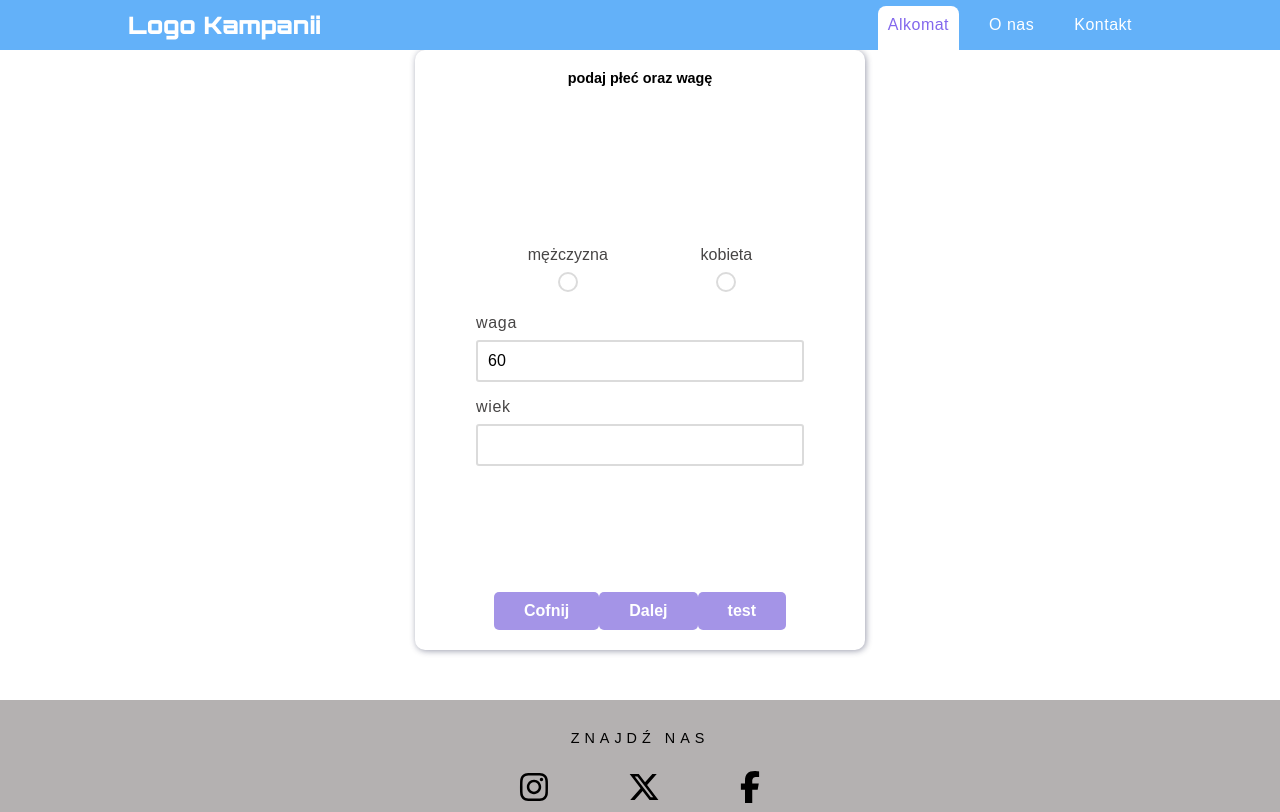
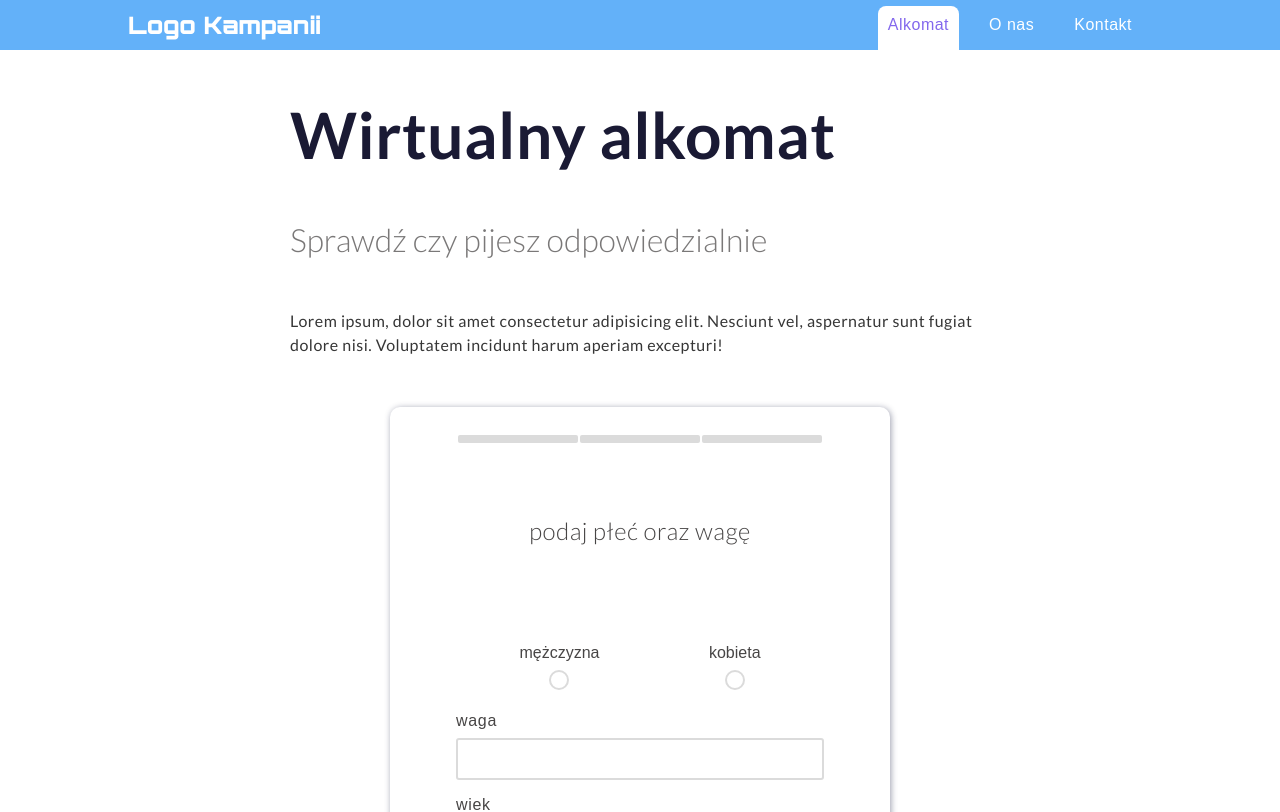
Before and after one commit to wojank/virtual-breathalyzer-app, a Vue app: page /calculator in a window 1280 px wide. Shown: the top 812 px of the page. Built offline with nearby package versions, Linux system fonts and the light colour scheme.

Commit message:
13th, updated styles for CalculatorView component and created progress-bar

```diff
--- a/src/assets/scss/_common.scss
+++ b/src/assets/scss/_common.scss
@@ -1,8 +1,4 @@
 body {
-	// display: flex;
-	// flex-direction: column;
-	// align-items: center;
-	// justify-content: center;
 	min-height: 100vh;
 }
 
--- a/src/assets/scss/components/first-step.scss
+++ b/src/assets/scss/components/first-step.scss
@@ -1,33 +1,34 @@
-.container {
-	display: flex;
-	flex-direction: column;
-	align-items: center;
-	justify-content: space-between;
-	// background-color: green;
-	width: clamp(400px, 450px, 500px);
-	border-radius: 10px;
-	padding: 20px;
-	// border: 1px solid rgb(192, 192, 192);
-	box-shadow: 1px 1px 6px 0px rgba(145, 147, 165, 0.9);
-	height: 600px;
-	margin: 0 auto;
-}
+// .container {
+// 	display: flex;
+// 	flex-direction: column;
+// 	align-items: center;
+// 	justify-content: space-between;
+// 	background-color: green;
+// 	// width: clamp(400px, 450px, 500px);
+// 	width: 500px;
+// 	border-radius: 10px;
+// 	padding: 20px;
+// 	// border: 1px solid rgb(192, 192, 192);
+// 	box-shadow: 1px 1px 6px 0px rgba(145, 147, 165, 0.9);
+// 	height: 600px;
+// 	margin: 0 auto;
+// }
 
-.controls {
-	width: 100%;
-	display: flex;
-	align-items: center;
-	justify-content: space-evenly;
-}
+// .controls {
+// 	width: 100%;
+// 	display: flex;
+// 	align-items: center;
+// 	justify-content: space-evenly;
+// }
 
 .title {
-	margin: 0 0 50px 0;
-	font-family: sans-serif;
+	margin: 0 0 30px 0;
+	font-family: 'Lato', sans-serif;
 	// text-transform: uppercase;
-	font-size: 0.9rem;
-	font-weight: 700;
-	// letter-spacing: 0.8px;
-	color: rgb(0, 0, 0);
+	font-size: 1.5rem;
+	font-weight: 300;
+	letter-spacing: 0.5px;
+	color: rgb(71, 69, 69);
 	// background-color: pink;
 }
 
--- /dev/null
+++ b/src/assets/scss/views/calculator-view.scss
@@ -0,0 +1,70 @@
+.x {
+	display: flex;
+	flex-direction: column;
+	width: 700px;
+	// background-color: pink;
+	margin: 0 auto;
+	font-family: 'Lato', sans-serif;
+}
+
+.container {
+	display: flex;
+	flex-direction: column;
+	align-items: center;
+	justify-content: space-between;
+	// background-color: green;
+	// width: clamp(400px, 450px, 500px);
+	width: 500px;
+	border-radius: 10px;
+	padding: 20px;
+	// border: 1px solid rgb(192, 192, 192);
+	box-shadow: 1px 1px 6px 0px rgba(145, 147, 165, 0.9);
+	height: 600px;
+	margin: 0 auto;
+}
+.controls {
+	width: 100%;
+	display: flex;
+	align-items: center;
+	justify-content: space-evenly;
+}
+// dla tych paragrafów i headerów będzie mixin
+.x__title {
+	font-size: 4rem;
+	margin: 50px 0;
+	line-height: 1.1;
+	letter-spacing: 0.5px;
+	color: rgb(26, 26, 52);
+}
+
+.x__subtitle {
+	font-weight: 300;
+	margin-bottom: 50px;
+	font-size: 2rem;
+	color: rgb(122, 120, 120);
+}
+
+.x__description {
+	line-height: 1.5;
+	margin-bottom: 50px;
+	color: rgb(54, 54, 54);
+	letter-spacing: 0.5px;
+}
+
+.progres-bar {
+	// width: 80%;
+	// text-align: center;
+	margin: 0 auto;
+}
+.bar {
+	display: inline-block;
+	background-color: rgb(219, 219, 219);
+	width: 120px;
+	height: 8px;
+	margin: 0 1px;
+	border-radius: 2px;
+}
+
+.aktiv {
+	background-color: var(--secondary);
+}
--- a/src/assets/scss/views/contact-view.scss
+++ b/src/assets/scss/views/contact-view.scss
@@ -7,7 +7,7 @@
 	width: 700px;
 	font-family: 'Lato', sans-serif;
 
-	// background-color: pink;
+	background-color: pink;
 	margin: 0 auto;
 	// text-align: center;
 
--- a/src/components/FirstStep.vue
+++ b/src/components/FirstStep.vue
@@ -2,12 +2,16 @@
 import { ref } from 'vue';
 // import type { Ref } from 'vue';
 
-const receivedGender = ref('');
-const receivedWeight = ref(60);
+const receivedGender = ref<string>('');
+const receivedWeight = ref<number | undefined>();
 
 // const emit = defineEmits(['firstStepData', 'secondStepData']);
 const emit = defineEmits<{
-	(e: 'firstStepData', receivedGender: string, receivedWeight: number): void;
+	(
+		e: 'firstStepData',
+		receivedGender: string,
+		receivedWeight: number | undefined
+	): void;
 	(e: 'secondStepData'): void;
 }>();
 
--- a/src/views/CalculatorView.vue
+++ b/src/views/CalculatorView.vue
@@ -15,7 +15,7 @@ const steps: Record<
 };
 const currentStep = ref('FirstStep');
 
-const gender = ref<string>('');
+const gender = ref<string | any>('');
 const weight = ref<number>(0);
 
 const receiveFirstStepData = (...args: unknown[]) => {
@@ -108,23 +108,24 @@ watch(isActive, () => {
 });
 </script>
 <template>
-	<!-- <div class="info">
-		<h1>Wirtualny alkomat</h1>
-		<h2>wpisz informacje i sprawdź czy pijesz odpowiedzialnie</h2>
-		<p>
+	<div class="x">
+		<div class="info">
+			<h1 class="x__title">Wirtualny alkomat</h1>
+			<h2 class="x__subtitle">Sprawdź czy pijesz odpowiedzialnie</h2>
+			<p class="x__description">
 				Lorem ipsum, dolor sit amet consectetur adipisicing elit. Nesciunt vel,
 				aspernatur sunt fugiat dolore nisi. Voluptatem incidunt harum aperiam
 				excepturi!
 			</p>
-	</div> -->
-	<!-- <h1 class="contact__title">Kalkulator Promili</h1>
-	<h2 class="contact__subtitle">Sprawdź, czy pijesz odpowiedzialnie</h2>
-	<p class="contact__description">
-		Lorem ipsum dolor sit amet consectetur adipisicing elit. Officiis corrupti
-		nihil doloremque, ipsa commodi suscipit quo fugiat laboriosam molestias est.
-	</p> -->
+		</div>
+
 		<section class="container" aria-label="form-card">
-		<!-- progress bar -->
+			<div class="progres-bar" aria-label="progres-bar">
+				<span :class="[{ aktiv: gender && weight }, 'bar']"></span>
+				<span :class="[{ aktiv: power && volume && amount }, 'bar']"></span>
+				<span :class="[{ aktiv: currentStep == 'ThirdStep' }, 'bar']"></span>
+			</div>
+
 			<KeepAlive :include="['FirstStep', 'SecondStep']">
 				<component
 					:is="steps[currentStep]"
@@ -146,7 +147,8 @@ watch(isActive, () => {
 				<!-- może zrobić, że podczas wyniku znikają przyciski i pojawia się jeden 'od nowa' czy coś w tym stylu (v-if i :disabled) -->
 			</div>
 		</section>
+	</div>
 </template>
 <style>
-@import '../assets/scss/views/contact-view.scss';
+@import '../assets/scss/views/calculator-view.scss';
 </style>
```
Lines whose indentation alone changed are shown as unchanged.
